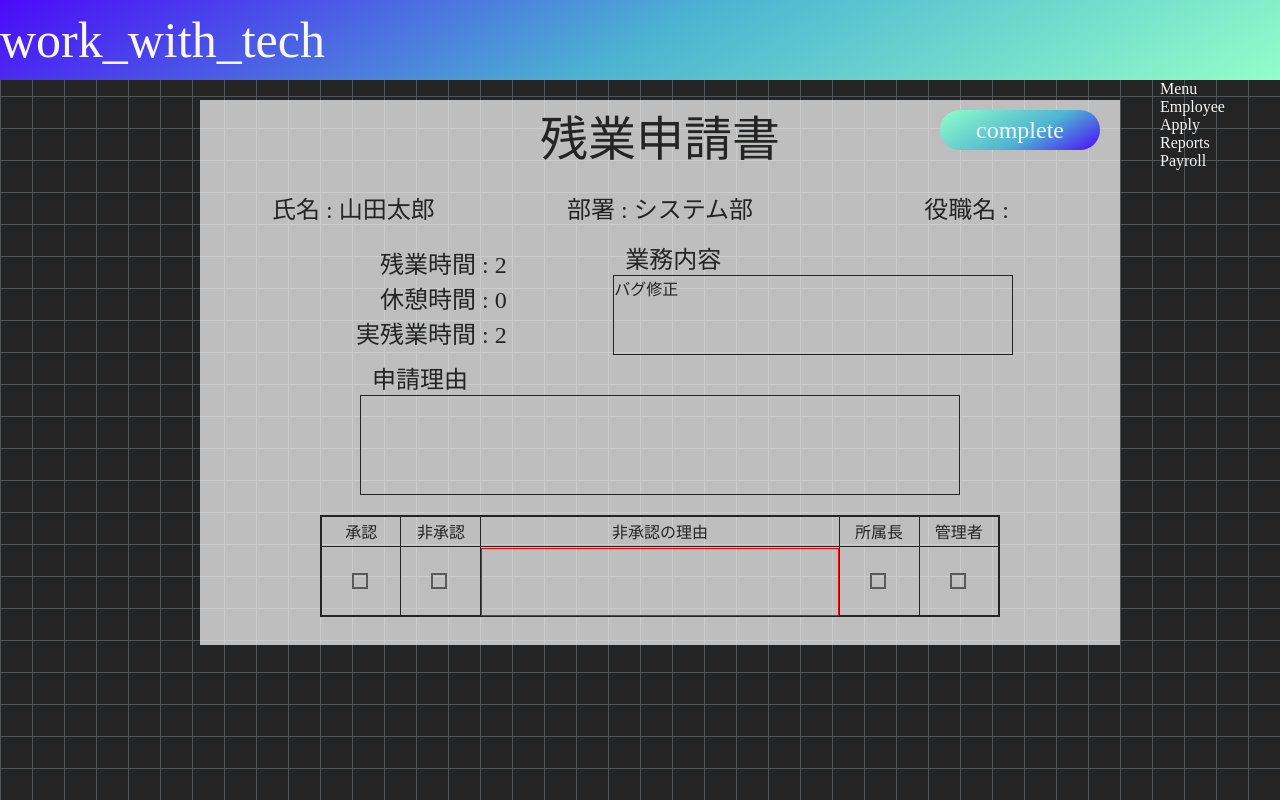
After one commit to koha0516/work_with_tech, a Flask app: page /admin/apply in a window 1280 px wide. The commit adds this page. Run offline with Flask 3, Linux system fonts and the light colour scheme.

Commit message:
[add]管理者の申請承認ページを追加
apply.html
checkbox.jsなど

```diff
--- a/admin.py
+++ b/admin.py
@@ -5,3 +5,7 @@ admin_bp = Blueprint('admin', __name__, url_prefix='/admin')
 @admin_bp.route('login')
 def admin_login():
     return render_template('admin/login.html')
+
+@admin_bp.route('apply')
+def admin_apply():
+    return render_template('admin/apply.html')
--- /dev/null
+++ b/static/css/admin_apply.css
@@ -0,0 +1,215 @@
+.contents {
+    display: grid;
+    grid-template-columns: auto 120px;
+}
+
+.main_contents {
+    font-family: 'Zen Maru Gothic';
+    color: #232423;
+}
+
+#overtime_application_form {
+    margin: 20px auto auto 200px;
+    position: relative;
+    text-align: center;
+
+    width: 920px;
+    height: 545px;
+
+    background-color: rgba(255, 255, 255, 0.7);
+}
+
+#title{
+    font-size: 48px;
+    margin-bottom: 20px;
+}
+
+#complete {
+    position: absolute;
+    right: 20px;
+    top: 10px;
+
+    width: 160px;
+    height: 40px;
+    border-radius: 20px;
+
+    font-size: 24px;
+    font-family: 'Hyperspace Race Capsule';
+    color: #F7F7F7;
+    background-image: linear-gradient(150deg, rgba(145, 255, 201, 1), rgba(77, 179, 210, 1) 58%, rgba(74, 10, 249, 1));
+    transition: all .2s;
+}
+
+#complete:hover {
+    position: absolute;
+    right: 20px;
+    top: 7px;
+    box-shadow: 0 2px 3px rgba(11, 99, 87, 0.85);
+}
+
+.profile {
+    display: grid;
+    grid-template-columns: 1fr 1fr 1fr;
+    font-size: 24px;
+}
+
+.overtime {
+    display: grid;
+    grid-template-columns: 1fr 2fr;
+}
+.time {
+    text-align: right;
+    font-size: 24px;
+    margin-top: 20px;
+    margin-bottom: 10px;
+}
+.label{
+    position: relative;
+    left: -140px;
+    top: 15px;
+    font-size: 24px;
+}
+.work_contents{
+    position: relative;
+    top: 15px;
+    margin: auto;
+    text-align: left;
+    width: 400px;
+    height: 80px;
+
+    border: #232423 1px solid;
+}
+.reason_title {
+    font-size: 24px;
+    position: relative;
+    left: -240px;
+}
+#overtime_reason {
+    margin: auto;
+    width: 600px;
+    height: 100px;
+
+    border: #232423 1px solid;
+
+}
+
+table,th,td {
+    margin: 20px auto auto;
+    border: #232423 1px solid;
+    font-family: 'Zen Maru Gothic';
+}
+th {
+    height: 30px;
+    width: 80px;
+    font-weight: normal;
+}
+td {
+    height: 70px;
+}
+
+table {
+    width: 680px;
+    height: 100px;
+    border: #232423 2px solid;
+    border-collapse: collapse;
+}
+
+#re {
+    width: 360px;
+}
+
+textarea {
+    position: relative;
+    top: 3px;
+    resize: none;
+    width: 100%;
+    height: 100%;
+    border: red 1px solid;
+    caret-color: #ff0000;
+}
+
+textarea:focus {
+    outline: none;
+    border: 2px solid #4BE6C1;
+}
+
+
+ul {
+    padding-left:0;
+}
+
+li {
+    list-style: none;
+}
+
+
+/*チェックボックスの装飾*/
+.wskLabel {
+    cursor: pointer;
+    font-size: 12pt;
+    display: block;
+    overflow: hidden;
+    padding-top: 20px;
+    position: relative;
+    min-height:40px;
+}
+
+.wskCheckbox {
+    border: 2px solid #5a5a5a;
+    color: #1d1d1d;
+    cursor: pointer;
+    display: inline-block;
+    float: left;
+    height: 16px;
+    margin: 0 20px 20px 30px;
+    outline-color: #eaeaea;
+    padding: 0;
+    position:relative;
+    width: 16px;
+    -webkit-transition: all 0.3s ease-in-out;
+    -moz-transition: all 0.3s ease-in-out;
+    transition: all 0.3s ease-in-out;
+    z-index:1;
+}
+
+.wskCheckbox.checked {
+    border-left: 2px solid green;
+    border-bottom: 4px solid green;
+    border-top: 1px solid rgba(0,0,0,0);
+    border-right: 1px solid rgba(0,0,0,0);
+    -webkit-transform: rotate(-45deg) scaleY(0.5);
+    -moz-transform: rotate(-45deg) scaleY(0.5);
+    -ms-transform: rotate(-45deg) scaleY(0.5);
+    -o-transform: rotate(-45deg) scaleY(0.5);
+    transform: rotate(-45deg) scaleY(0.5);
+}
+
+input[type='checkbox'].wskCheckbox {
+    display: none;
+}
+
+.wskCircle {
+    background-color:#ccdffd;
+    -webkit-border-radius: 50%;
+    -moz-border-radius: 50%;
+    border-radius: 50%;
+    display: block;
+    height: 40px;
+    left: 9px;
+    opacity: 0;
+    position: absolute;
+    top: 9px;
+    -webkit-transition: all 0.15s ease-in-out;
+    -moz-transition: all 0.5s ease-in-out;
+    transition: all 0.15s ease-in-out;
+    width: 40px;
+    z-index:0;
+}
+
+.wskCircle.show {
+    opacity: 1;
+}
+
+.wskCircle.flipColor {
+    background-color: #d2d3d2;
+}
--- a/static/css/admin_style.css
+++ b/static/css/admin_style.css
@@ -8,7 +8,7 @@ html {
                     repeating-linear-gradient(to right,#525557, #525557, transparent 1px, transparent 32px);
 
   font-family: 'Hyperspace Race Capsule';
-  color: #232423;
+  color: #F7F7F7;
 }
 body {
   width: 100%;
--- /dev/null
+++ b/static/js/checkbox.js
@@ -0,0 +1,99 @@
+var wskCheckbox = function() {
+    var wskCheckboxes = [];
+    var SPACE_KEY = 32;
+
+    function animateCircle(checkboxElement) {
+        var circle =
+            checkboxElement.parentNode.getElementsByClassName('wskCircle')[0];
+        var restore = '';
+        if (circle.className.indexOf('flipColor') < 0) {
+            restore = circle.className + ' flipColor';
+        } else {
+            restore = 'wskCircle';
+        }
+        circle.className = restore  + ' show';
+        setTimeout(function(){
+            circle.className = restore;
+        }, 150);
+    }
+
+    function addEventHandler(elem, eventType, handler) {
+        if (elem.addEventListener) {
+            elem.addEventListener (eventType, handler, false);
+        }
+        else if (elem.attachEvent) {
+            elem.attachEvent ('on' + eventType, handler);
+        }
+    }
+
+    function clickHandler(e) {
+        e.stopPropagation();
+        if (this.className.indexOf('checked') < 0) {
+            this.className += ' checked';
+        } else {
+            this.className = 'wskCheckbox';
+        }
+        animateCircle(this);
+    }
+
+    function keyHandler(e) {
+        e.stopPropagation();
+        if (e.keyCode === SPACE_KEY) {
+            clickHandler.call(this, e);
+            // Also update the checkbox state.
+            var cbox = document.getElementById(this.parentNode.getAttribute('for'));
+            cbox.checked = !cbox.checked;
+        }
+    }
+
+    function clickHandlerLabel(e) {
+        var id = this.getAttribute('for');
+        var i = wskCheckboxes.length;
+        while (i--) {
+            if (wskCheckboxes[i].id === id) {
+                if (wskCheckboxes[i].checkbox.className.indexOf('checked') < 0) {
+                    wskCheckboxes[i].checkbox.className += ' checked';
+                } else {
+                    wskCheckboxes[i].checkbox.className = 'wskCheckbox';
+                }
+                animateCircle(wskCheckboxes[i].checkbox);
+                break;
+            }
+        }
+    }
+
+    function findCheckBoxes() {
+        var labels =  document.getElementsByTagName('label');
+        var i = labels.length;
+        while (i--) {
+            var posCheckbox = document.getElementById(labels[i].getAttribute('for'));
+            if (posCheckbox !== null && posCheckbox.type === 'checkbox' &&
+                (posCheckbox.className.indexOf('wskCheckbox') >= 0)) {
+                var text = labels[i].innerText;
+                var span = document.createElement('span');
+                span.className = 'wskCheckbox';
+                span.tabIndex = i;
+                var span2 = document.createElement('span');
+                span2.className = 'wskCircle flipColor';
+                labels[i].insertBefore(span2, labels[i].firstChild);
+                labels[i].insertBefore(span, labels[i].firstChild);
+                addEventHandler(span, 'click', clickHandler);
+                addEventHandler(span, 'keyup', keyHandler);
+                addEventHandler(labels[i], 'click', clickHandlerLabel);
+                var cbox = document.getElementById(labels[i].getAttribute('for'));
+                if (cbox.getAttribute('checked') !== null) {
+                    span.click();
+                }
+
+                wskCheckboxes.push({'checkbox': span,
+                    'id': labels[i].getAttribute('for')});
+            }
+        }
+    }
+
+    return {
+        init: findCheckBoxes
+    };
+}();
+
+wskCheckbox.init();
--- /dev/null
+++ b/templates/admin/apply.html
@@ -0,0 +1,88 @@
+<!DOCTYPE html>
+<html lang="ja">
+<head>
+  <meta charset="UTF-8">
+  <title>Title</title>
+  <link rel="stylesheet" href="{{url_for('static', filename='css/normalize.css')}}">
+  <link rel="stylesheet" href="{{url_for('static', filename='css/admin_style.css')}}">
+  <link rel="stylesheet" href="{{url_for('static', filename='css/admin_apply.css')}}">
+</head>
+<body>
+<header>
+  <h1 id="header_title">work_with_tech</h1>
+</header>
+<div class="contents">
+  <div class="main_contents">
+    <div id="overtime_application_form">
+      <div id="title">残業申請書</div>
+      <button id="complete">complete</button>
+      <div class="profile">
+        <div id="name">氏名 : 山田太郎</div>
+        <div id="department">部署 : システム部</div>
+        <div id="position_name">役職名 :</div>
+      </div>
+      <div class="overtime">
+        <div class="time">
+          　残業時間 : 2<br>
+          　休憩時間 : 0<br>
+          実残業時間 : 2<br>
+        </div>
+        <div class="work">
+          <div class="label">業務内容</div>
+          <div class="work_contents">バグ修正</div>
+        </div>
+      </div>
+      <div class="reason">
+        <div class="reason_title">申請理由</div>
+        <div id="overtime_reason"></div>
+
+      </div>
+      <table id="apply">
+        <tr>
+          <th>承認</th>
+          <th>非承認</th>
+          <th>非承認の理由</th>
+          <th>所属長</th>
+          <th>管理者</th>
+        </tr>
+        <tr>
+          <td>
+            <input type="checkbox" id="anId1" class="wskCheckbox" />
+            <label class="wskLabel" for="anId1"></label>
+          </td>
+          <td>
+            <input type="checkbox" id="anId2" class="wskCheckbox" />
+            <label class="wskLabel" for="anId2"></label>
+          </td>
+          <td id="re"><label>
+            <textarea name="re"></textarea>
+          </label></td>
+          <td>
+            <input type="checkbox" id="anId3" class="wskCheckbox" />
+            <label class="wskLabel" for="anId3"></label>
+          </td>
+          <!--        ハンコを押すシステムを作成　valueは社員番号に対応するハンコを押す            -->
+          <td>
+            <input type="checkbox" id="anId4" class="wskCheckbox" />
+            <label class="wskLabel" for="anId4"></label>
+          </td>
+          <!--        ハンコを押すシステムを作成　社員番号に対応するハンコを押す            -->
+
+        </tr>
+      </table>
+    </div>
+  </div>
+  <aside>
+    <ul>
+      <li class="nav_list"><a>Menu</a></li>
+      <li class="nav_list"><a>Employee</a></li>
+      <li class="nav_list"><a>Apply</a></li>
+      <li class="nav_list"><a>Reports</a></li>
+      <li class="nav_list"><a>Payroll</a></li>
+    </ul>
+  </aside>
+</div>
+
+<script src="{{ url_for('static', filename='js/checkbox.js') }}"></script>
+</body>
+</html>
```
